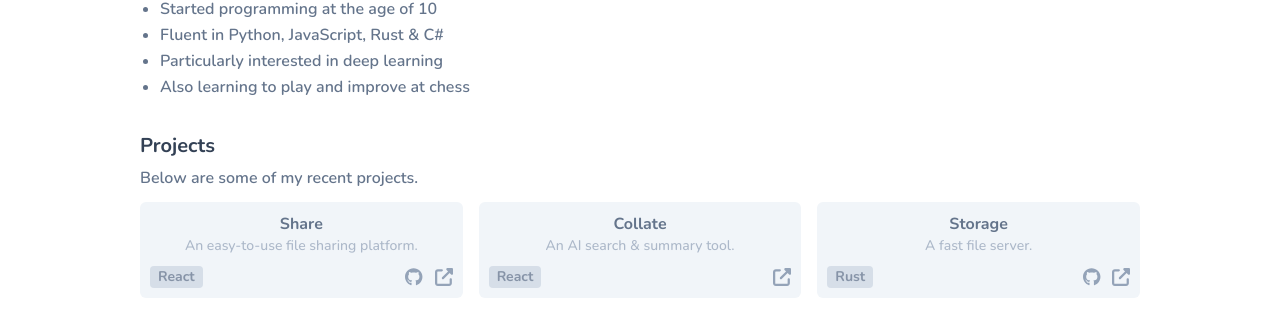
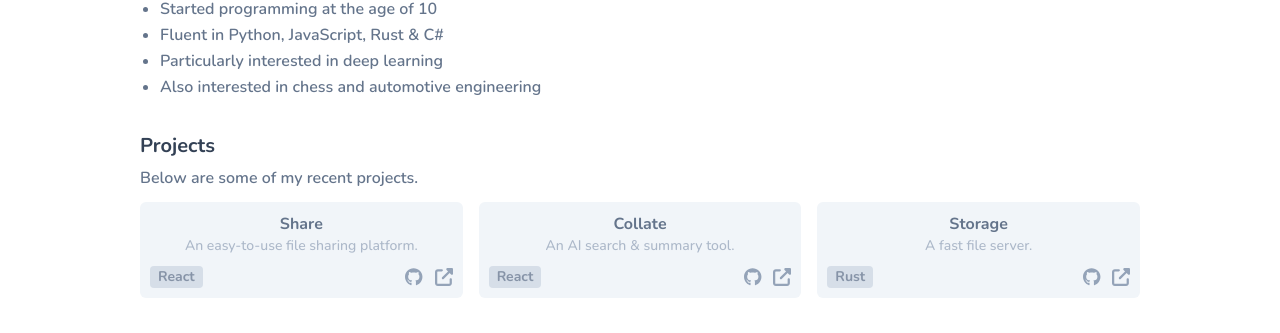
Before and after one commit to harveycoombs/www, a Next.js app: page / in a window 1280 px wide. Shown: the part 296-629 px from the top of the page. Built offline with nearby package versions, Linux system fonts and the light colour scheme.

Commit message:
Updated page content + updated collate project tile

```diff
--- a/src/app/page.tsx
+++ b/src/app/page.tsx
@@ -26,14 +26,14 @@ export default function Home() {
                         <li>Started programming at the age of 10</li>
                         <li>Fluent in Python, JavaScript, Rust &amp; C#</li>
                         <li>Particularly interested in deep learning</li>
-                        <li>Also learning to play and improve at chess</li>
+                        <li>Also interested in chess and automotive engineering</li>
                     </ul>
                 </Section>
                 <Section title="Projects" delay={0.4}>
                     <p className="font-semibold max-[550px]:text-sm max-[550px]:font-bold">Below are some of my recent projects.</p>
                     <div className="grid grid-cols-3 gap-4 mt-3 max-sm:grid-cols-2 max-[430px]:grid-cols-1">
                         <ProjectTile title="Share" description="An easy-to-use file sharing platform." url="https://share.surf/" repo="https://github.com/harveycoombs/share" language="React" />
-                        <ProjectTile title="Collate" description="An AI search & summary tool." url="https://collate.run/" language="React" />
+                        <ProjectTile title="Collate" description="An AI search & summary tool." repo="https://github.com/harveycoombs/collate" url="https://collate.harveycoombs.com/" language="React"  />
                         <ProjectTile title="Storage" description="A fast file server." url="https://storage.harveycoombs.com/" repo="https://github.com/harveycoombs/storage" language="Rust" />
                     </div>
                 </Section>
```
